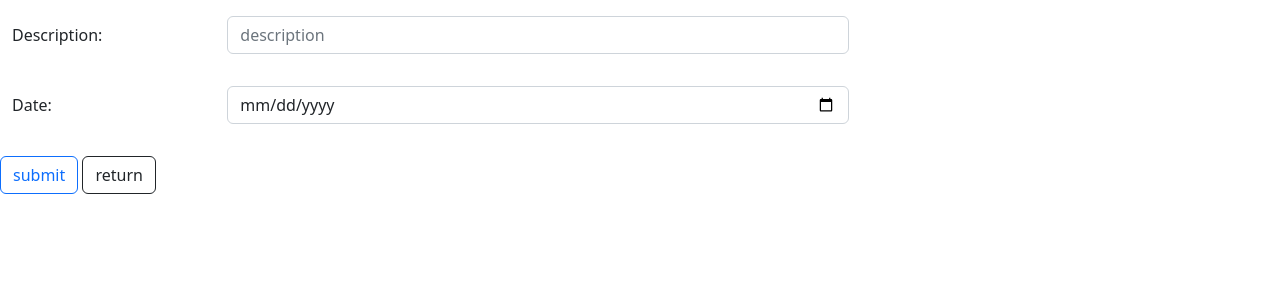
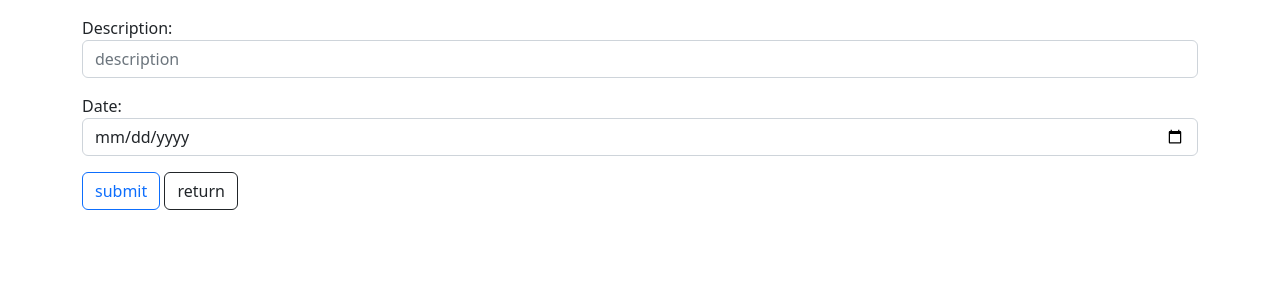
Before and after one commit to pabaldovi/event_list, a Django app: page /new in a window 1280 px wide. Shown: the part 54-354 px from the top of the page. Run offline with Django 4.2, Linux system fonts and the light colour scheme; the visitor is signed in with stand-in values (Sample User, id 1); parts of the project's set-up code (start-up, migrations or seed data) failed here and were passed over.

Commit message:
updated templates to use div class container

```diff
--- a/events/templates/events/create.html
+++ b/events/templates/events/create.html
@@ -1,10 +1,12 @@
 {% extends 'events/base.html' %}
 
 {% block content %}
+<div class="container">
     <form method="post">
         {% csrf_token %}
         {% include "events/form.html" %}
         <input class="btn btn-outline-primary" type="submit" value="submit">
         <a href="{% url 'events:index' %}" class="btn btn-outline-dark">return</a>
     </form>
+</div>
 {% endblock %}
--- a/events/templates/events/delete.html
+++ b/events/templates/events/delete.html
@@ -1,10 +1,12 @@
 {% extends "events/base.html" %}
 
 {% block content %}
+<div class="container">
     <form method="post">
         {% csrf_token %}
         <div class="alert alert-danger">Are you sure you want to delete event "{{ object.description }}"?</div>
         <input class="btn btn-outline-primary" type="submit" value="submit">
         <a href="{% url 'events:index' %}" class="btn btn-outline-dark">return</a>
     </form>
+</div>
 {% endblock %}
--- a/events/templates/events/detail.html
+++ b/events/templates/events/detail.html
@@ -1,6 +1,7 @@
 {% extends "events/base.html" %}
 
 {% block content %}
+<div class="container">
     <ul class="list-group">
         <li class="list-group-item">{{ object }}</li>
         <li class="list-group-item">{{ object.description }}</li>
@@ -11,4 +12,5 @@
             <a href="{% url 'events:index' %}" class="btn btn-outline-dark">return</a>
         </li>
     </ul>
+</div>
 {% endblock %}
--- a/events/templates/events/form.html
+++ b/events/templates/events/form.html
@@ -1,6 +1,8 @@
 {% for field in form %}
-<div class="ms-auto mb-3 row">
+<!-- <div class="ms-auto mb-3 row">
     <label class="col-sm-2 col-form-label">{{ field.label_tag }}</label>
     <div class="col-6">{{ field }}</div>
-</div>
+</div> -->
+    {{ field.label_tag }}
+    {{ field }}
 {% endfor %}
--- a/events/templates/events/update.html
+++ b/events/templates/events/update.html
@@ -1,6 +1,7 @@
 {% extends 'events/base.html' %}
 
 {% block content %}
+<div class="container">
     <form method="post">
         {% csrf_token %}
         {% include "events/form.html" %}
@@ -8,4 +9,5 @@
         <a href="{% url 'events:delete' object.id %}" class="btn btn-outline-danger">delete</a>
         <a href="{% url 'events:index' %}" class="btn btn-outline-dark">return</a>
     </form>
+</div>
 {% endblock %}
```
Lines whose indentation alone changed are shown as unchanged.
